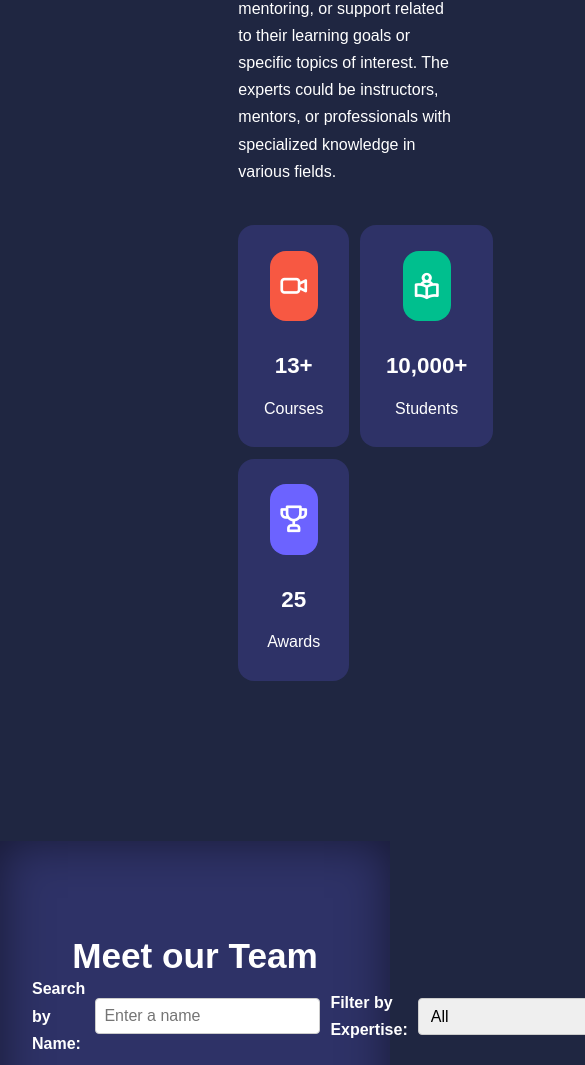
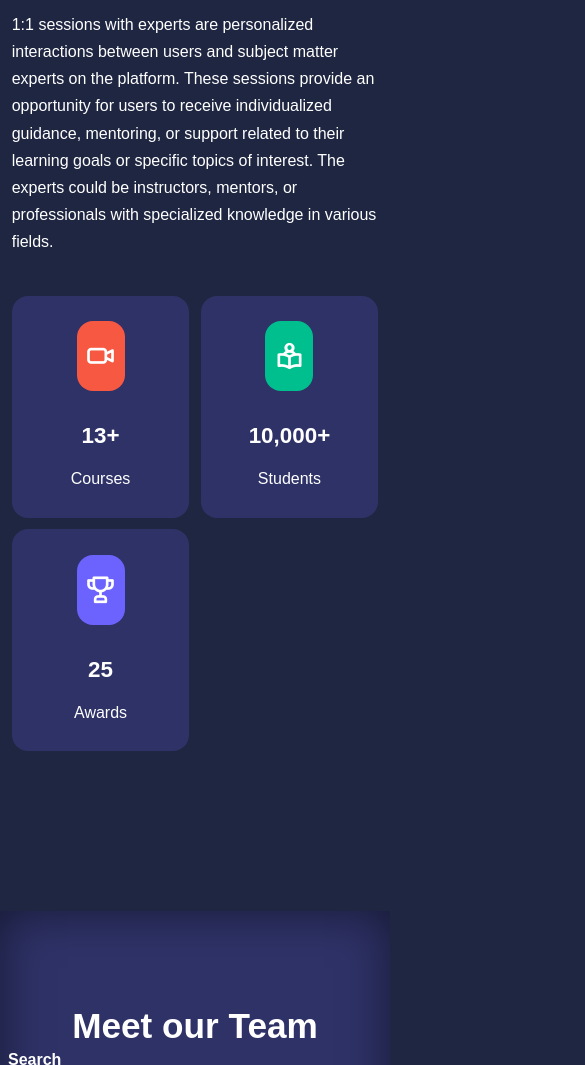
Before and after one commit to vishal0316/testing, a plain HTML site: page 1to1session.html in a window 390 px wide. Shown: the part 442-1507 px from the top of the page, 585 px wide, since content can reach past the window. Drawn offline with nearby package versions, Linux system fonts and the light colour scheme.

Commit message:
responsive

```diff
--- a/css/1to1session.css
+++ b/css/1to1session.css
@@ -1,14 +1,34 @@
 /* ++++++++++ 1to1session ++++++++++ */
 
 ._1to1session {
-    margin-top: 3rem;
+    margin-top: 2rem;
 }
 
 ._1to1session-container {
     display: grid;
-    grid-template-columns: 40% 60%;
-    gap: 5rem;
+    grid-template-columns: 1fr; /* Single column for smaller screens */
+    gap: 3rem; /* Reduce the gap for smaller screens */
 }
+
+/* Media Query for Tablets */
+@media screen and (max-width: 1024px) {
+    ._1to1session-container {
+      gap: 2rem; /* Reduce the gap further for tablets */
+    }
+  }
+
+
+  /* Media Query for Mobile Devices */
+@media screen and (max-width: 600px) {
+    ._1to1session-container {
+      grid-template-columns: 1fr; /* Single column for mobile devices */
+      gap: 1rem; /* Reduce the gap even further for mobile */
+    }
+    ._1to1session-right > p {
+      margin: 1rem 0 1.5rem; /* Adjust the margins for mobile */
+    }
+  }
+
 
 ._1to1session-right > p {
     margin: 1.6rem 0 2.5rem;
@@ -19,7 +39,21 @@
    display: grid;
     grid-template-columns: repeat(3, 1fr);
     gap: 1.5rem;
+
+      /* Media Query for Tablets */
+  @media screen and (max-width: 1024px) {
+    grid-template-columns: repeat(2, 1fr); /* Two columns for tablets */
+    gap: 0.7rem; /* Reduce the gap for tablets */
+  }
+
+  /* Media Query for Mobile Devices */
+  @media screen and (max-width: 600px) {
+    grid-template-columns: 1fr; /* Single column for mobile devices */
+  }
+
 }
+
+
 
 .achievement__card {
      background: var(--color-bg1);
@@ -67,6 +101,18 @@
     display: grid;
     grid-template-columns: repeat(4, 1fr);
     gap: 2rem;
+
+
+  /* Media Query for Tablets */
+  @media screen and (max-width: 1024px) {
+    grid-template-columns: repeat(3, 1fr); /* Three columns for tablets */
+  }
+
+  /* Media Query for Mobile Devices */
+  @media screen and (max-width: 600px) {
+    grid-template-columns: repeat(2, 1fr); /* Two columns for mobile devices */
+    gap: 1rem; /* Reduce the gap for mobile */
+  }
 }
 
 .team__member {
@@ -181,6 +227,21 @@
     margin-left: 2rem;
     margin-right: 2rem;
 
+    @media screen and (max-width: 1024px) {
+        margin-left: 1rem;
+        margin-right: 1rem;
+      }
+
+  }
+
+
+/* Media Query for Mobile Devices */
+@media screen and (max-width: 600px) {
+    /* Reduce the margins further for mobile */
+    .search-filter {
+      margin-left: 0.5rem;
+      margin-right: 0.5rem;
+    }
   }
 
 
```
Also changed, not shown: discussion.html (+13 -0 lines).
